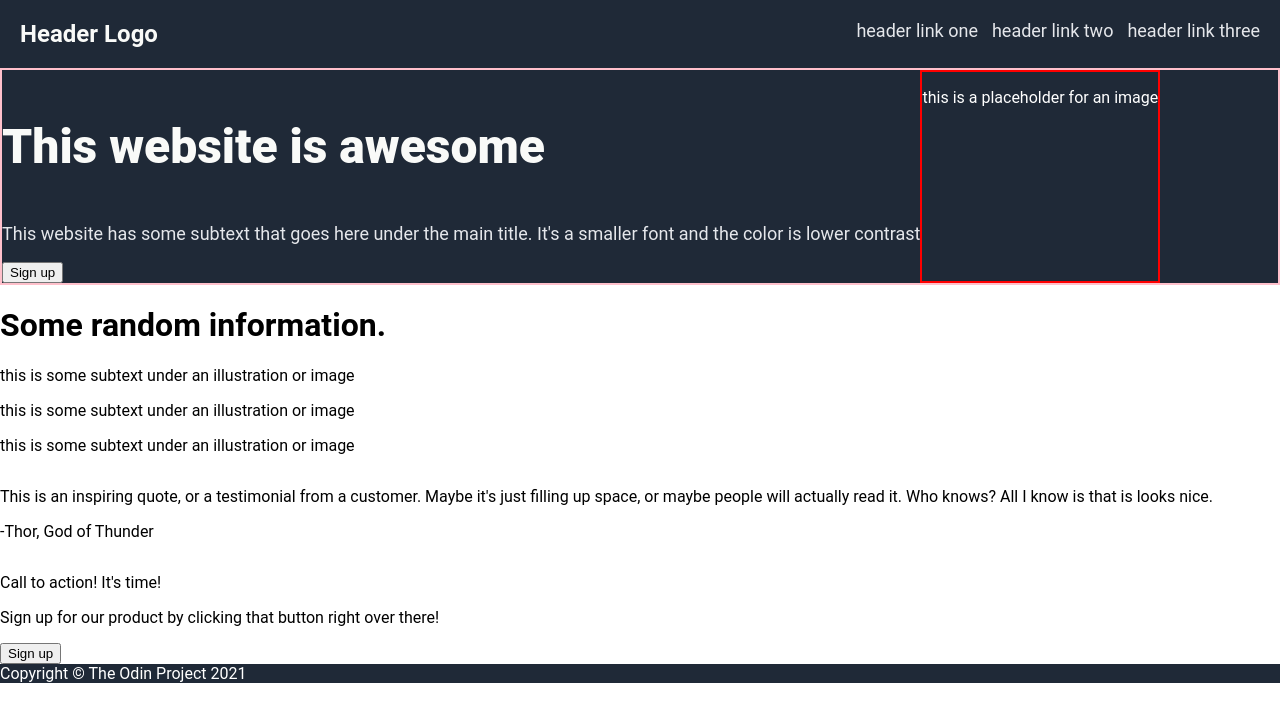
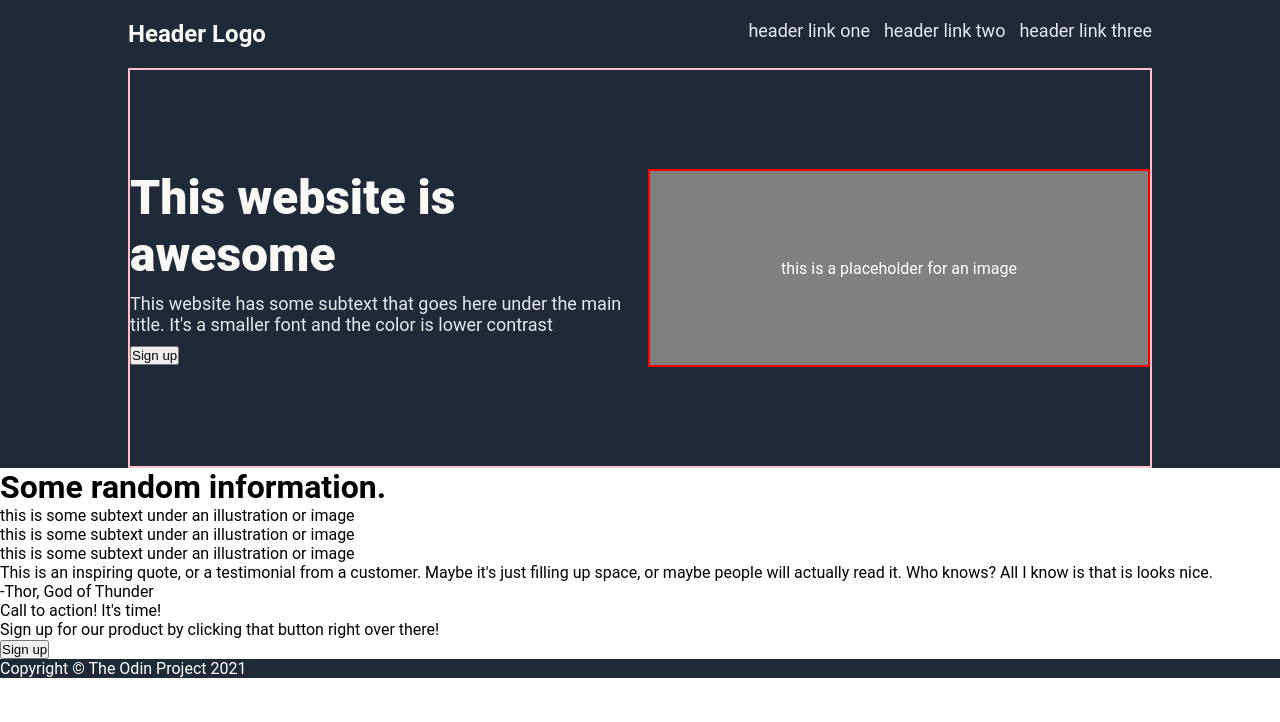
Before and after one commit to jmara09/odin-landing-page, a plain HTML site: page index.html in a window 1280 px wide. Drawn offline with Linux system fonts and the light colour scheme.

Commit message:
feat: alignment of header

```diff
--- a/styles.css
+++ b/styles.css
@@ -1,7 +1,10 @@
-body {
+* {
   margin: 0;
   padding: 0;
   box-sizing: border-box;
+}
+
+body {
   display: flex;
   height: 100vh;
   flex-direction: column;
@@ -12,6 +15,10 @@ body {
 .footer {
   background-color: #1f2937;
   color: white;
+}
+
+.header {
+  padding: 0 10%;
 }
 
 a {
@@ -25,8 +32,9 @@ a {
 .top {
   display: flex;
   justify-content: space-between;
-  padding: 20px;
+  padding: 20px 0;
 }
+
 span {
   font-size: 24px;
   color: #f9faf8;
@@ -36,22 +44,37 @@ span {
 .hero {
   display: flex;
   border: 2px solid pink;
-  justify-content: ;
+  align-items: center;
+  height: 400px;
+  gap: 20px;
+  justify-content: center;
+}
+
+.herotext {
+  height: 50%;
+  flex: 1;
 }
 
 .heroheader {
   font-size: 48px;
   font-weight: 800;
   color: #f9faf8;
+  align-self: flex-start;
+  margin-bottom: 10px;
 }
 
 .hero .para {
   font-size: 18px;
   color: #e5e7eb;
+  margin-bottom: 10px;
 }
 
 .placeholder {
+  background-color: grey;
   border: 2px solid red;
+  flex: 1;
+  height: 50%;
+  display: flex;
   align-items: center;
   justify-content: center;
 }
```
